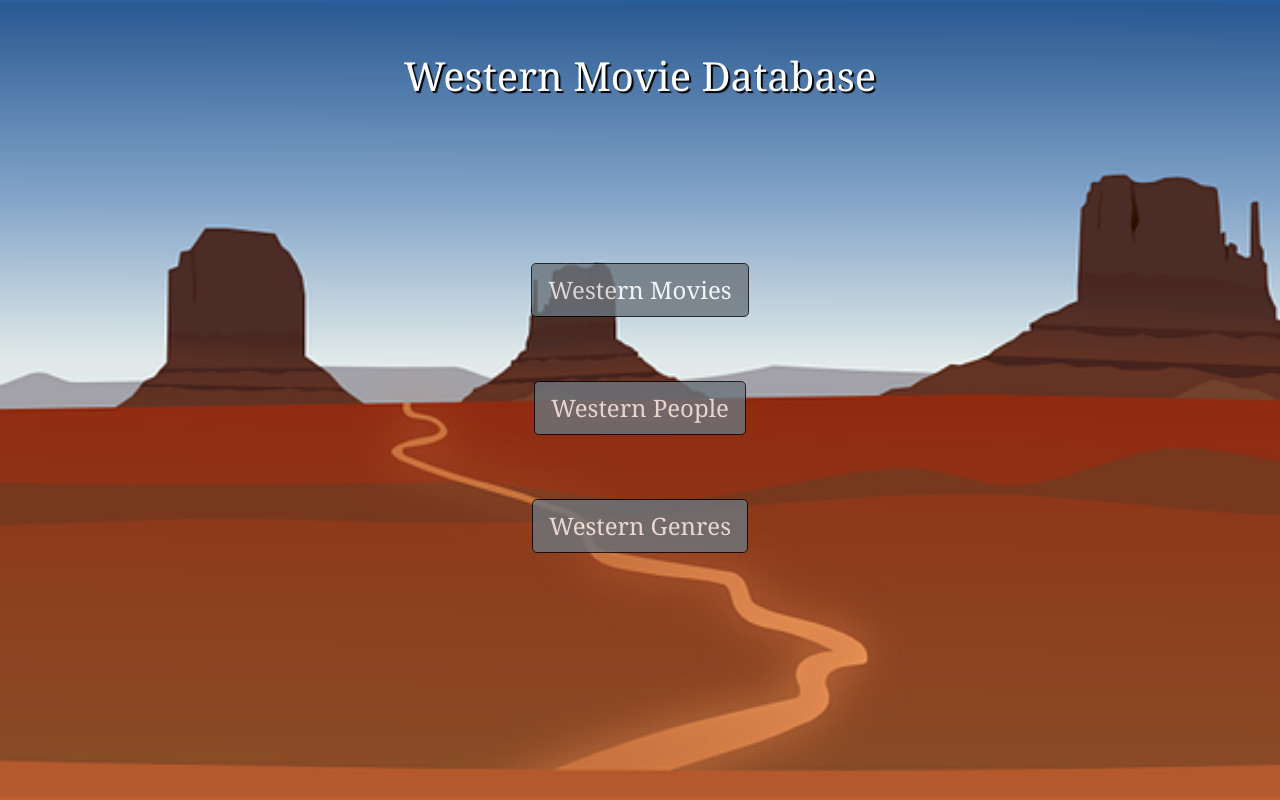
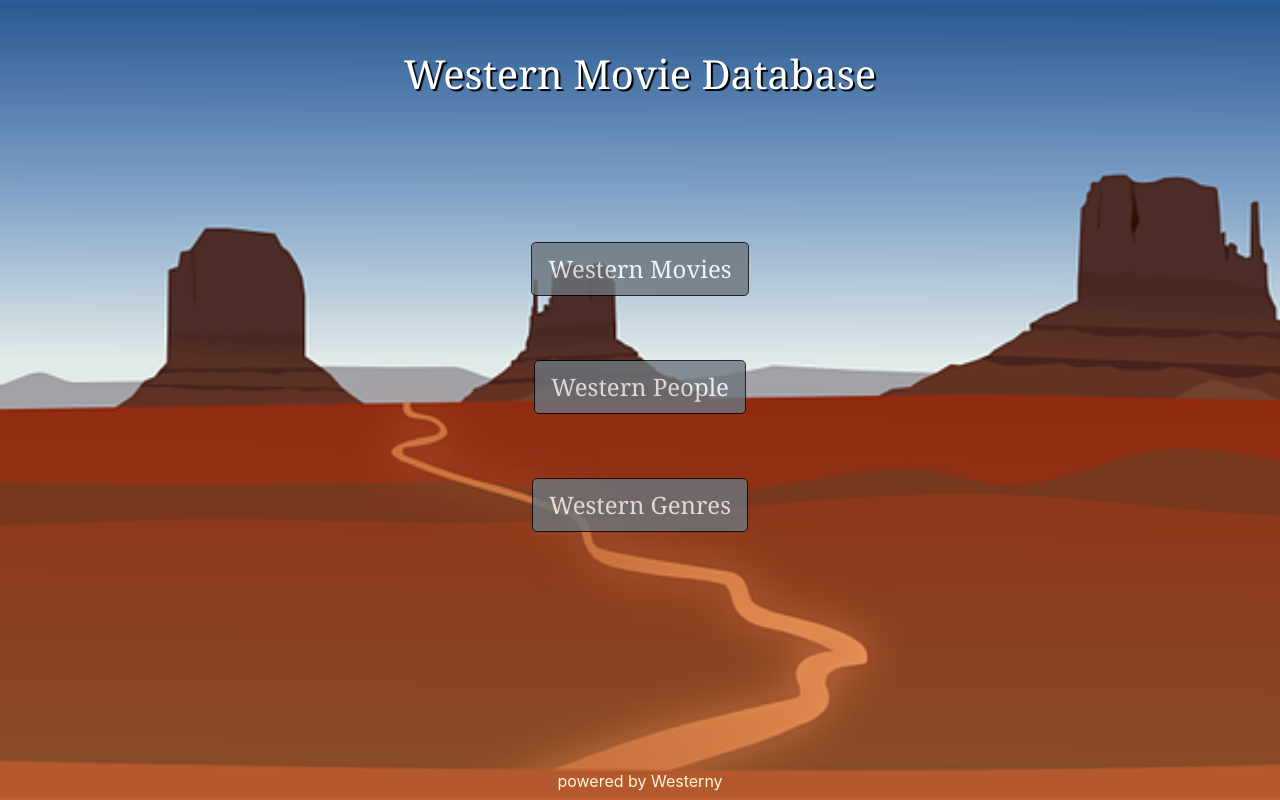
Before and after one commit to AndrzejBakula/westerny, a Django app: page / in a window 1280 px wide. Run offline with Django 3.2, Linux system fonts and the light colour scheme.

Commit message:
facebook link added

```diff
--- a/westerny_app/templates/base.html
+++ b/westerny_app/templates/base.html
@@ -17,6 +17,10 @@
 
     {% block content %}{% endblock %}
 
+    <div class="d-flex flex-row justify-content-center align-items-center">
+      <a class="btn btn-link align-self-center" href="https://www.facebook.com/Westerny" style="color: cornsilk;">powered by Westerny</a>
+  </div>
+
     <!-- Optional JavaScript; choose one of the two! -->
 
     <!-- Option 1: jQuery and Bootstrap Bundle (includes Popper) -->
```
